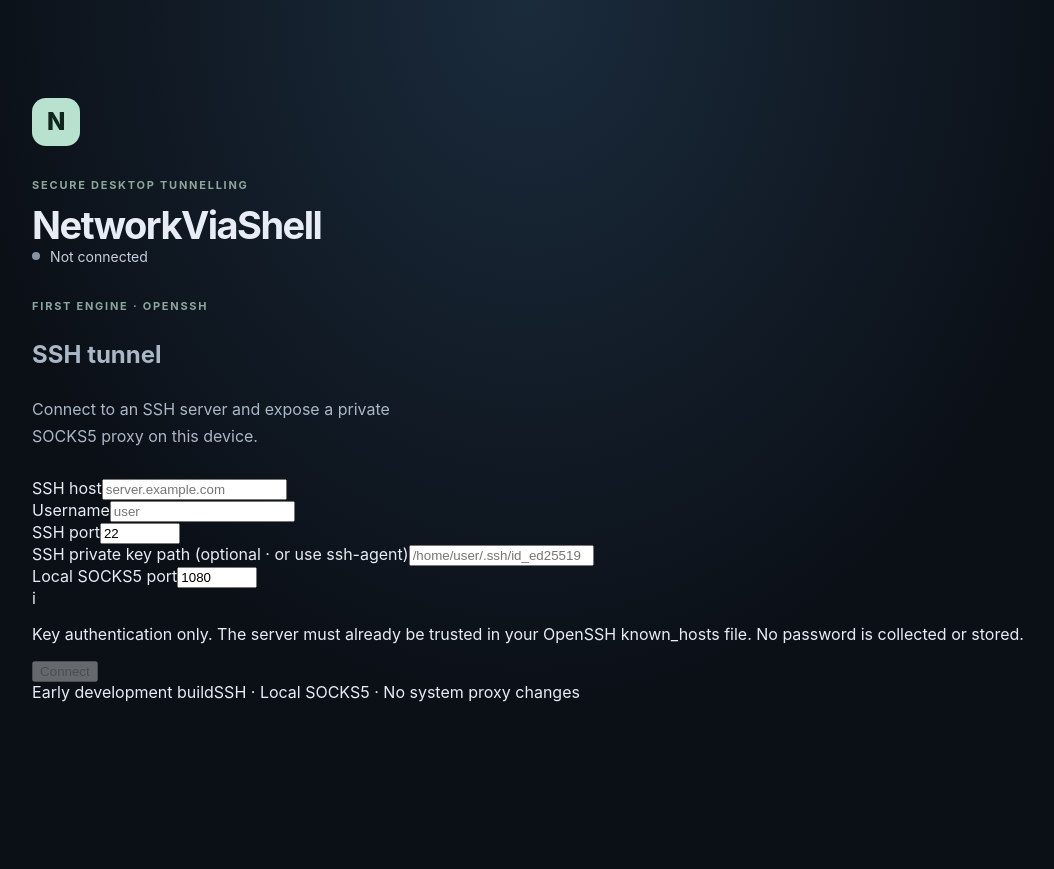
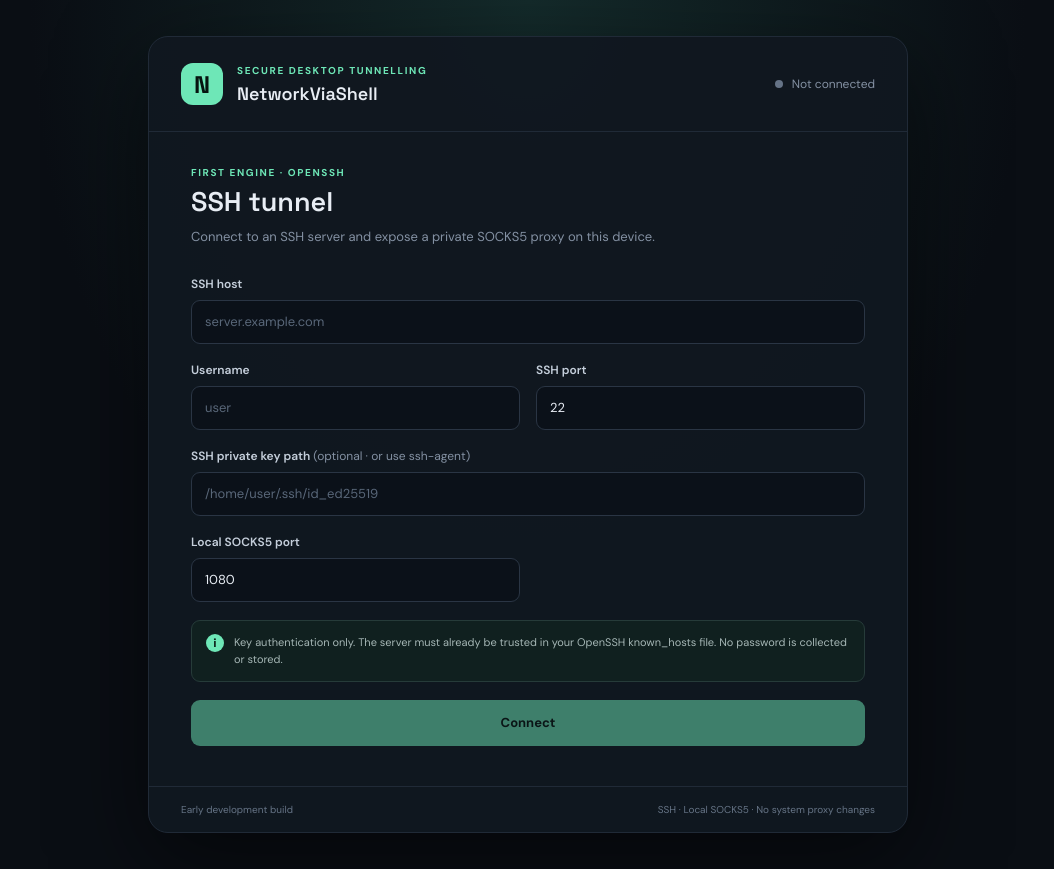
Before and after one commit to Ariya99/NetworkViaShell, a React (Vite) app in the folder apps/desktop/: page / in a window 1280 px wide. Shown: the whole page, without its empty margins (112-1166 px from the left). Before the commit the page ends 800 px from the top, so only its background shows below. Built offline with nearby package versions, Linux system fonts and the light colour scheme.

Commit message:
feat(ssh): implement SSH SOCKS5 tunnel slice

```diff
--- a/apps/desktop/src/styles.css
+++ b/apps/desktop/src/styles.css
@@ -1,17 +1,59 @@
+@import url("https://fonts.googleapis.com/css2?family=DM+Sans:wght@400;500;600;700&family=Space+Grotesk:wght@500;600;700&display=swap");
+
 :root {
-  font-family: Inter, ui-sans-serif, system-ui, -apple-system, BlinkMacSystemFont, "Segoe UI", sans-serif;
-  color: #e8edf5; background: #0b1017; font-synthesis: none; text-rendering: optimizeLegibility;
-  -webkit-font-smoothing: antialiased; -moz-osx-font-smoothing: grayscale;
+  font-family: "DM Sans", sans-serif;
+  color: #e8edf4;
+  background: #0a0e14;
+  font-synthesis: none;
+  text-rendering: optimizeLegibility;
+  -webkit-font-smoothing: antialiased;
+  --muted: #8491a3;
+  --line: #202a37;
+  --accent: #6ee7b7;
 }
 * { box-sizing: border-box; }
 body { margin: 0; min-width: 320px; min-height: 100vh; }
-.shell { display: grid; min-height: 100vh; place-items: center; padding: 32px; background: radial-gradient(ellipse at 50% 0%, #1a2b3c 0%, #0b1017 62%); }
-.panel { width: min(100%, 520px); padding: 48px; border: 1px solid #263546; border-radius: 24px; background: rgb(17 25 35 / 92%); box-shadow: 0 24px 80px rgb(0 0 0 / 28%); }
-.brand-mark { display: grid; width: 48px; height: 48px; place-items: center; border-radius: 14px; background: #b8e2cf; color: #10251c; font-size: 24px; font-weight: 800; }
-.eyebrow { margin: 32px 0 10px; color: #8ca69c; font-size: 11px; font-weight: 700; letter-spacing: .16em; }
-h1 { margin: 0; font-size: clamp(28px, 6vw, 38px); letter-spacing: -.04em; }
-.intro { max-width: 390px; margin: 16px 0 28px; color: #aab7c7; line-height: 1.7; }
-.status { display: flex; align-items: center; gap: 10px; color: #c6d0dc; font-size: 14px; }
-.status-dot { width: 8px; height: 8px; border-radius: 50%; background: #8794a3; }
-.footnote { margin: 36px 0 0; color: #718093; font-size: 12px; }
-@media (max-width: 520px) { .panel { padding: 32px 24px; } }
+button, input { font: inherit; }
+.shell { min-height: 100vh; display: grid; place-items: center; padding: 36px 20px; background: radial-gradient(ellipse at 50% 0%, #142b2b 0%, #0a0e14 55%); }
+.workspace { width: min(100%, 760px); border: 1px solid var(--line); border-radius: 20px; background: rgba(16,23,32,.96); box-shadow: 0 28px 90px #0008; overflow: hidden; }
+.topbar { display: flex; align-items: center; justify-content: space-between; gap: 20px; padding: 26px 32px; border-bottom: 1px solid var(--line); }
+.brand { display: flex; align-items: center; gap: 14px; }
+.brand-mark { width: 42px; height: 42px; display: grid; place-items: center; border-radius: 12px; color: #06140f; background: var(--accent); font: 700 24px "Space Grotesk", sans-serif; }
+.eyebrow { margin: 0 0 5px; color: var(--accent); font-size: 10px; font-weight: 700; letter-spacing: .16em; }
+h1 { margin: 0; font: 600 18px "Space Grotesk", sans-serif; }
+.status { display: flex; align-items: center; gap: 9px; color: var(--muted); font-size: 12px; white-space: nowrap; }
+.status-dot { width: 8px; height: 8px; border-radius: 50%; background: #657386; }
+.status-connected .status-dot { background: var(--accent); box-shadow: 0 0 12px #6ee7b777; }
+.status-connecting .status-dot, .status-stopping .status-dot { background: #f6c66b; }
+.content { padding: 34px 42px 40px; }
+.intro { margin-bottom: 28px; }
+.intro h2 { margin: 0 0 8px; font: 600 27px "Space Grotesk", sans-serif; }
+.intro > p:last-child { margin: 0; color: var(--muted); font-size: 13px; line-height: 1.6; }
+.profile-form { display: grid; grid-template-columns: 1fr 1fr; gap: 18px 16px; }
+.field { display: flex; flex-direction: column; gap: 8px; min-width: 0; }
+.field-wide { grid-column: 1 / -1; }
+label { color: #c5cfdb; font-size: 12px; font-weight: 600; }
+label span { color: var(--muted); font-weight: 400; }
+input { width: 100%; height: 44px; border: 1px solid #2a3544; border-radius: 9px; outline: none; padding: 0 13px; color: #e8edf4; background: #0b1119; font-size: 13px; }
+input:focus { border-color: #6ee7b7; }
+input:disabled { opacity: .55; }
+input::placeholder { color: #596779; }
+.form-note { grid-column: 1 / -1; display: flex; align-items: flex-start; gap: 10px; padding: 13px 14px; border: 1px solid #263b39; border-radius: 9px; background: #10201f; }
+.note-icon { flex: 0 0 18px; width: 18px; height: 18px; display: grid; place-items: center; border-radius: 50%; color: #0b1915; background: var(--accent); font-size: 12px; font-weight: 700; }
+.form-note p { margin: 0; color: #a5b6b5; font-size: 11px; line-height: 1.55; }
+.button { height: 46px; border: 0; border-radius: 9px; padding: 0 20px; font-weight: 700; font-size: 13px; cursor: pointer; }
+.button:disabled { cursor: not-allowed; opacity: .5; }
+.button-primary { grid-column: 1 / -1; color: #07150f; background: var(--accent); }
+.button-danger { color: #ffe4e4; background: #7f3038; }
+.error { grid-column: 1 / -1; margin: 0; color: #ff9e9e; font-size: 12px; overflow-wrap: anywhere; }
+.connected-panel { grid-column: 1 / -1; display: flex; align-items: center; justify-content: space-between; gap: 18px; padding: 14px; border: 1px solid #285044; border-radius: 10px; background: #10201b; }
+.connected-panel > div { display: grid; gap: 5px; }
+.connected-label { color: var(--muted); font-size: 10px; text-transform: uppercase; letter-spacing: .1em; }
+.connected-panel strong { color: var(--accent); font: 600 14px "Space Grotesk", sans-serif; }
+.footer { display: flex; justify-content: space-between; gap: 14px; padding: 16px 32px; border-top: 1px solid var(--line); color: #667486; font-size: 10px; }
+@media (max-width: 600px) {
+  .shell { padding: 12px; }
+  .topbar { padding: 20px; align-items: flex-start; flex-direction: column; }
+  .content { padding: 26px 20px; }
+  .footer { padding: 14px 20px; flex-direction: column; }
+}
```
